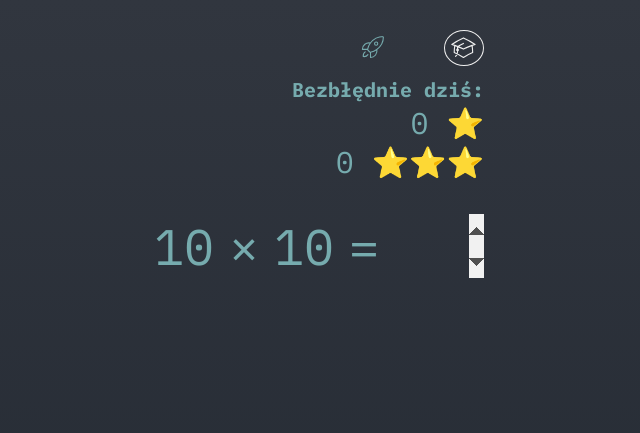
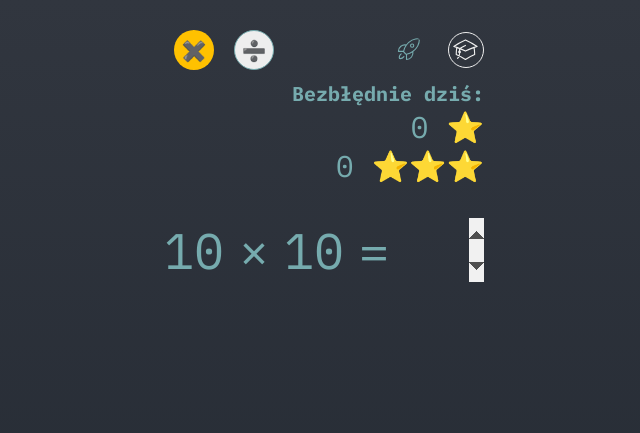
Before and after one commit to a-pawlak/multiplication-table, a website: page index.html in a window 1280 px wide. Shown: the whole page, without its empty margins (316-956 px from the left). Drawn offline with Linux system fonts and the light colour scheme; files that its build step writes are made by us from their sources.

Commit message:
Added division feature

```diff
--- a/app.css
+++ b/app.css
@@ -52,6 +52,7 @@ body {
   width: 6rem;
   align-self: center;
 }
+
 .result,
 .result:focus {
   font-family: inherit;
@@ -65,6 +66,14 @@ body {
   color: var(--color-secondary);
   font-size: 5rem;
   outline: none;
+}
+.first-number,
+.second-number {
+  flex: 2;
+}
+.operator,
+.equal-sign {
+  flex: 1;
 }
 
 .result-right,
@@ -111,27 +120,59 @@ body {
   user-select: none;
   width: 33rem;
   margin-bottom: 1rem;
-  padding-left: 20rem;
   display: flex;
   justify-content: flex-end;
   gap: 5rem;
 }
 
-.level .icon {
+.level-wrapper {
   flex: 1;
+  justify-content: flex-end;
+  gap: 2rem;
+}
+
+.level-wrapper .icon {
   stroke: var(--color-secondary);
   width: 3.6rem;
   height: 3.6rem;
   padding: 3px;
   border: 1px solid transparent;
   border-radius: 50%;
-  transition: all 0.3s;
+  transition: all 0.8s ease-out;
 }
-.level svg {
+.level-wrapper svg {
   stroke-width: 1;
 }
-.level .level-active {
+.level-wrapper .level-active {
   stroke: var(--color-primary);
   border: 1px solid var(--color-primary);
+  transform: rotate(360deg);
   pointer-events: none;
 }
+.operation {
+  padding-left: 2rem;
+  align-items: center;
+  flex: 1;
+  justify-self: flex-start;
+  gap: 2rem;
+  font-size: 2rem;
+}
+.operation-btn {
+  display: inline-block;
+  display: flex;
+  justify-content: center;
+  align-items: center;
+  width: 4rem;
+  height: 4rem;
+  background-color: var(--color-primary);
+  border: 1px solid var(--color-secondary);
+  border-radius: 50%;
+  padding: 0.5rem;
+  transition: all 0.8s ease-out;
+}
+.operation .operation-active {
+  border: 1px solid transparent;
+  background-color: #ffc100;
+  transform: rotate(360deg);
+  pointer-events: none;
+}
--- a/index.html
+++ b/index.html
@@ -17,6 +17,11 @@
   <body>
     <div class="container flex">
       <div class="level">
+        <div class="operation flex">
+          <span class="operation-btn multiplication operation-active">✖️</span>
+          <span class="operation-btn division">➗</span>
+        </div>
+        <div class="level-wrapper flex">
           <svg
             xmlns="http://www.w3.org/2000/svg"
             fill="none"
@@ -46,6 +51,7 @@
             />
           </svg>
         </div>
+      </div>
       <div class="stats">
         <h1 class="stats-header">Bezbłędnie dziś:</h1>
         <div class="stats-info stats-info--easy flex"></div>
```
Also changed, not shown: src/app.ts (+57 -20 lines). Lines whose indentation alone changed are shown as unchanged.
